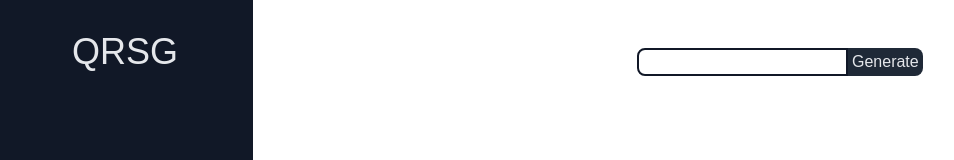
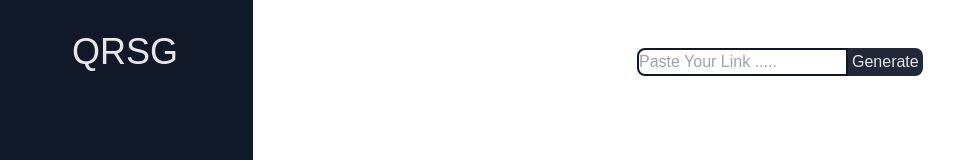
Before and after one commit to OlaiwonAbdullahi/QR-Scanner-generator, a React (Vite) app: page / in a window 1280 px wide. Shown: the top 160 px of the page, without its empty margins (3-957 px from the left). Built offline with nearby package versions, Linux system fonts and the light colour scheme; a web font is replaced by a local one.

Commit message:
update Generator.tsx

```diff
--- a/src/components/Generator.tsx
+++ b/src/components/Generator.tsx
@@ -23,6 +23,7 @@ function Generator() {
       <div className="input-here mt-4">
         <input
           className="border-gray-900 border-2 rounded-l-lg mt-8 h-7 text-gray-900"
+          placeholder="Paste Your Link ....."
           type="text"
           value={text}
           onChange={handleChange}
```
